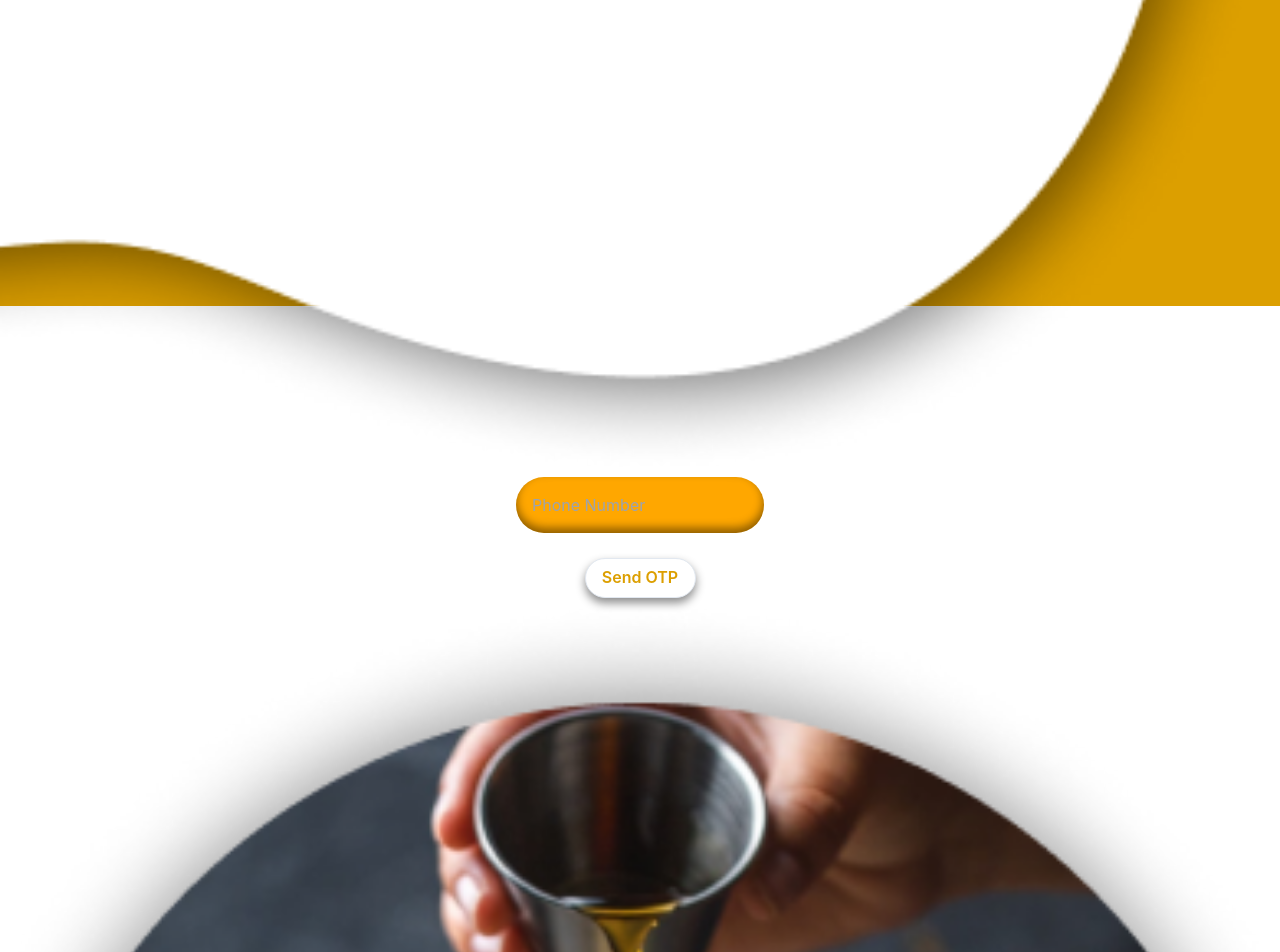
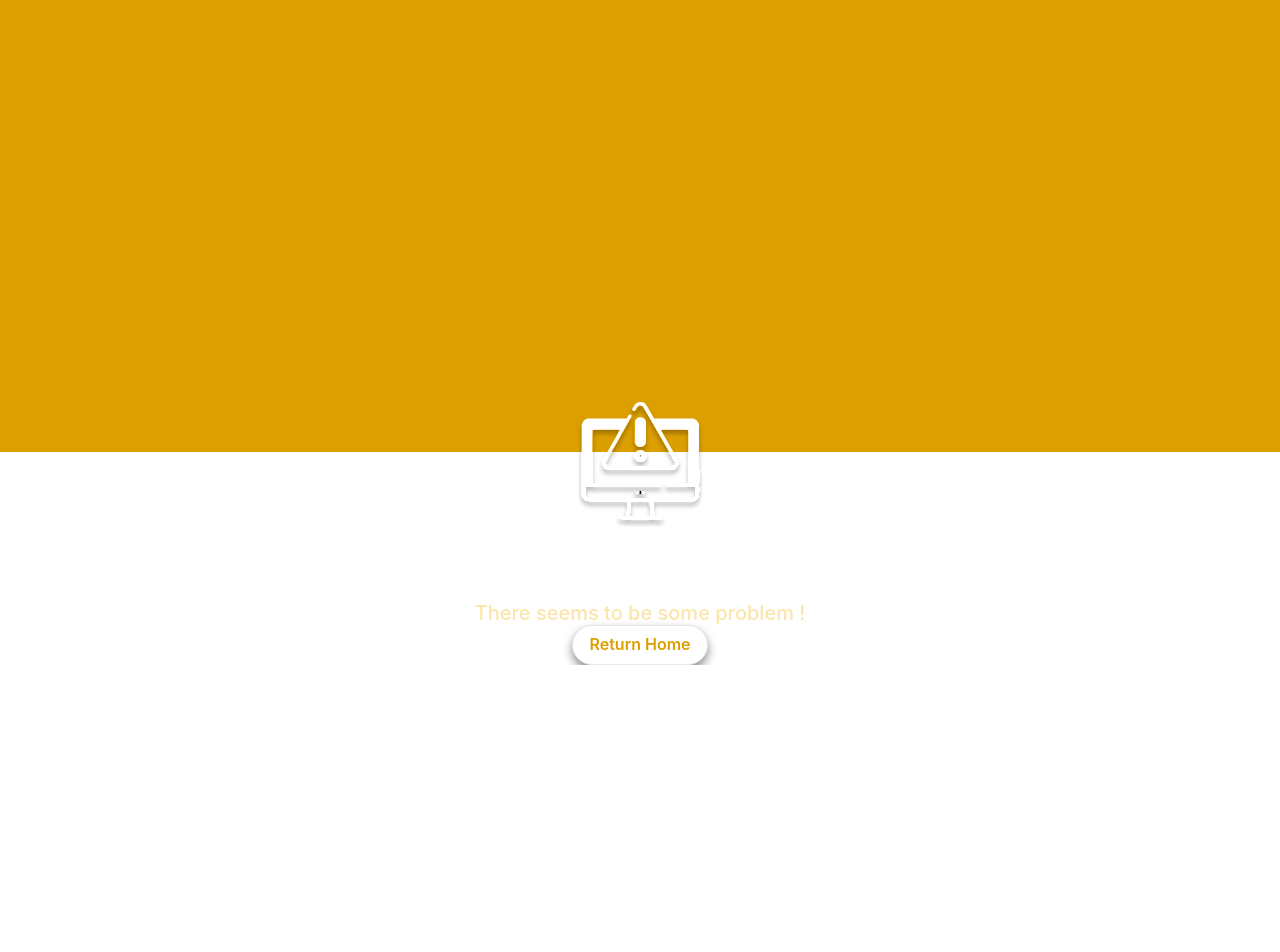
Before and after one commit to Oderna/restrosoft-scan-and-order-react, a React (Create React App) app: page / in a window 1280 px wide. Shown: the part 494-1446 px from the top of the page. After the commit the page ends 1159 px from the top, so only its background shows below. Built offline with nearby package versions, Linux system fonts and the light colour scheme; the HTML template or start-up script is replaced by a standard one.

Commit message:
pdated base template for error and greetingpage

```diff
--- a/src/App.tsx
+++ b/src/App.tsx
@@ -8,19 +8,19 @@ import VerifyOTP from './pages/VetfiyOTP';
 import Register from './pages/Register';
 import LandingPage from './pages/LandingPage';
 import Greeting from './pages/greeting';
+import Error404 from './pages/Error404';
 
 function App() {
   return (
     <ChakraProvider>
     <Router>
       <Routes>
-        <Route path="/" element={<Login />} />
         <Route path="/login" element={<Login />} />
         <Route path="/verify-otp" element={<VerifyOTP />} />
         <Route path="/register" element={<Register />} />
         <Route path="/landing" element={<LandingPage />} />
         <Route path="/greeting" element={<Greeting />} />
-        {/* <Route path="*" element={<Error />} /> */}
+        <Route path="*" element={<Error404 />} />
       </Routes>
     </Router>
     </ChakraProvider>
--- a/src/components/common/BaseDefautlPage/BaseDefautlPage.tsx
+++ b/src/components/common/BaseDefautlPage/BaseDefautlPage.tsx
@@ -1,11 +1,13 @@
-import { Flex as ChakraFlex, Stack as ChakraStack, Text, Image, Spacer, Button, Box } from "@chakra-ui/react";
+import { Flex as ChakraFlex, Stack as ChakraStack, Text, Image, Spacer, Button, Box, Link } from "@chakra-ui/react";
 import React from "react";
 
 
 interface PageData {
     title: string;
     description: string;
-    icon: string
+    icon: string;
+    button_text: string;
+    button_redirect_url: string;
 }
 
 function BaseDefaultPage(props: PageData): JSX.Element {
@@ -25,7 +27,9 @@ function BaseDefaultPage(props: PageData): JSX.Element {
                     <Text fontWeight={"500"} fontSize="20px" lineHeight={"23px"} color="#FCE5AB" textAlign={'center'}>{props.description}</Text>
                 </ChakraStack>
                 <Spacer />
-                <Button bgColor="#FFFFFF" color="#DC9F00" variant='outline' borderRadius='100px' shadow='0px 5px 10px rgba(0, 0, 0, 0.45);' transitionDuration="200ms">Back To Homepage</Button>
+                <Link href={props.button_redirect_url}>
+                    <Button bgColor="#FFFFFF" color="#DC9F00" variant='outline' borderRadius='100px' shadow='0px 5px 10px rgba(0, 0, 0, 0.45);' transitionDuration="200ms">{props.button_text}</Button>
+                </Link>
             </ChakraFlex>
         </Box>
     );
--- /dev/null
+++ b/src/pages/Error404/index.tsx
@@ -0,0 +1,16 @@
+import React from "react";
+import BaseDefaultPage from "../../components/common/BaseDefautlPage/BaseDefautlPage";
+
+function Error404() {
+    return (
+        <BaseDefaultPage
+        title="Oops !!"
+        description="There seems to be some problem !"
+        icon='./images/error-404.svg'
+        button_text="Return Home"
+        button_redirect_url="/landing"
+        />
+    );
+}
+
+export default Error404;
```
Also changed, not shown: public/images/error-404.svg (added).
